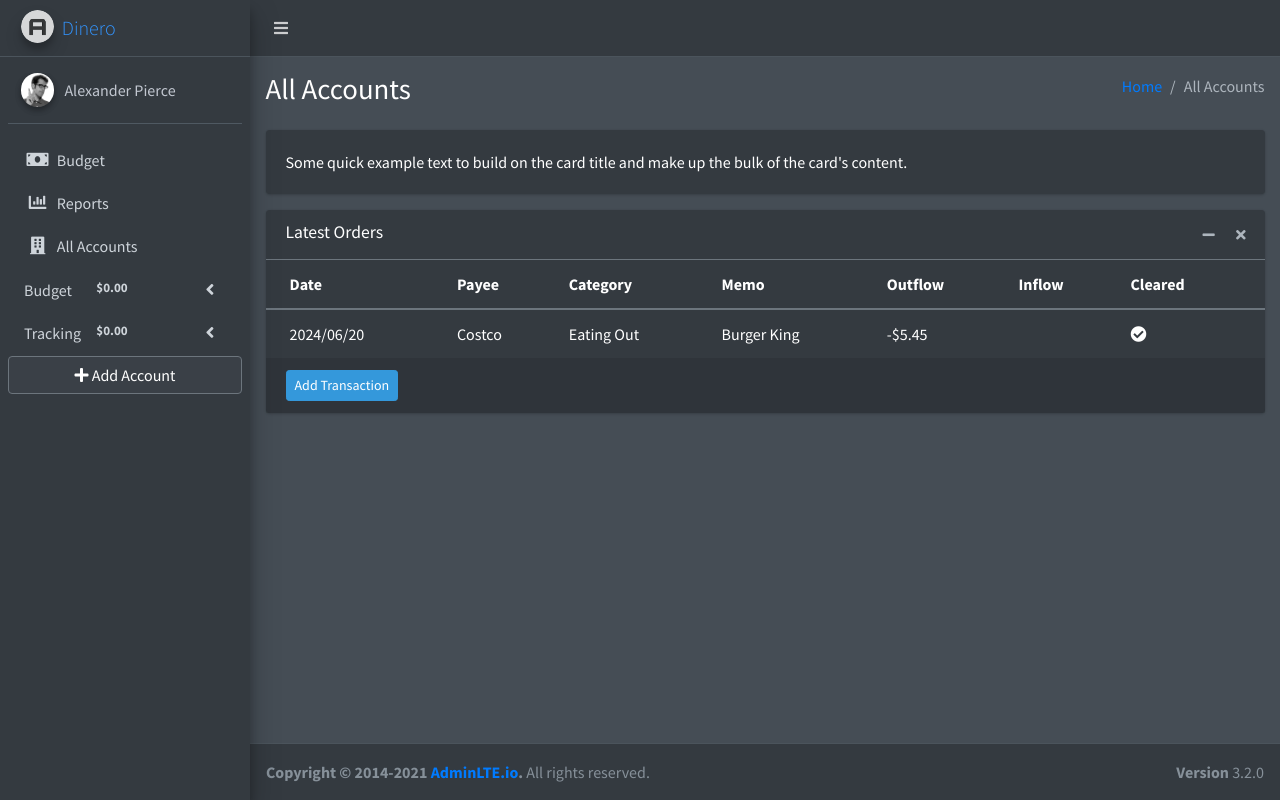
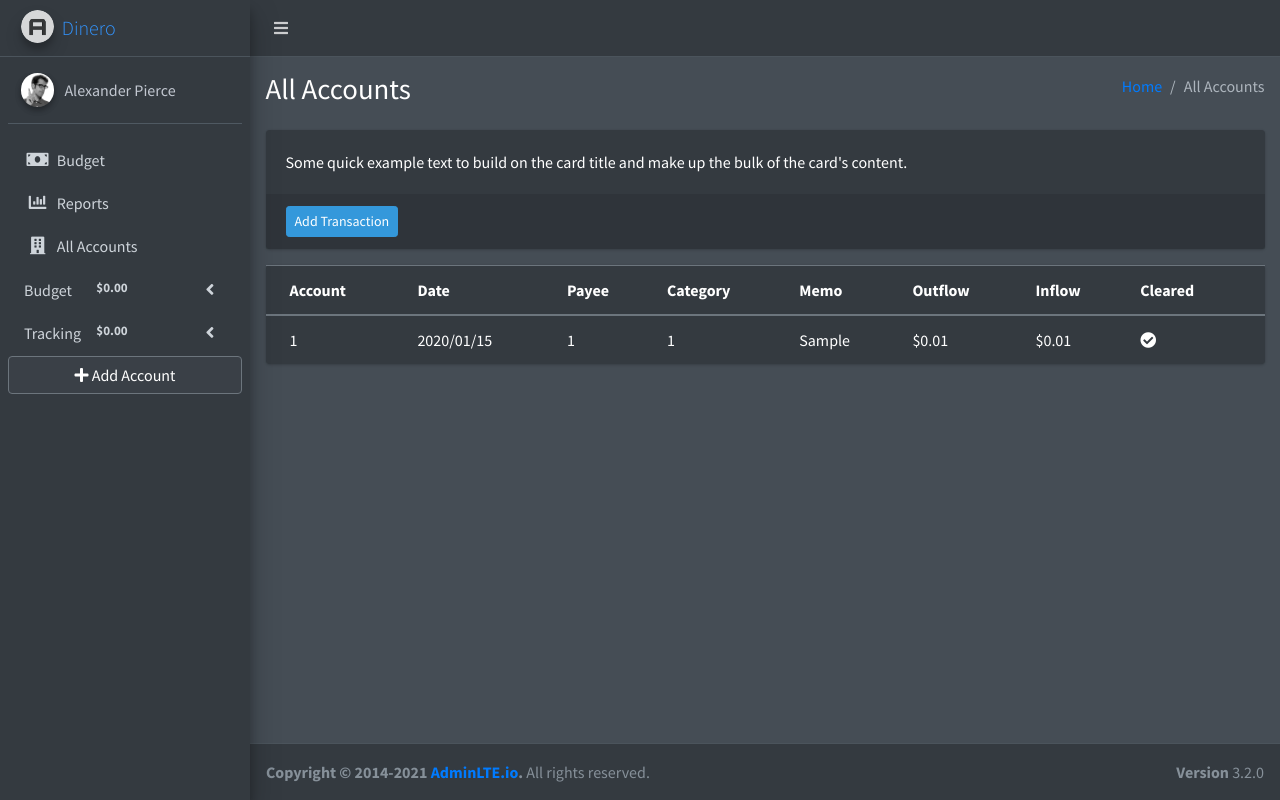
Before and after one commit to enrique-rodriguez/dinero, a Django app: page /accounts/ in a window 1280 px wide. Run offline with Django 5.2, Linux system fonts and the light colour scheme; tables that the repository leaves empty hold one stand-in row (values such as "Sample post"); data that the repository does not hold is empty; some libraries are stand-ins or nearby versions.

Commit message:
Add acount id to transaction model

```diff
--- a/accounts/models.py
+++ b/accounts/models.py
@@ -27,6 +27,7 @@ class AccountProjectionModel(models.Model):
 
 class TransactionProjectionModel(models.Model):
     uuid = models.UUIDField(verbose_name="UUID", unique=True)
+    account_id = models.CharField(max_length=100, verbose_name="Account ID")
     date = models.DateField(verbose_name="Date")
     payee_id = models.CharField(max_length=100, verbose_name="Payee ID")
     category_id = models.CharField(max_length=100, verbose_name="Category ID")
--- a/api/views/v1/get_transactions.py
+++ b/api/views/v1/get_transactions.py
@@ -1,5 +1,22 @@
+from accounts import models
 from django.shortcuts import render
+
+from app import utils
 
 
 def get_transactions(request):
-    return render(request, 'app/accounts/transactions.html')
+    transactions = [
+        {
+            'account': m.account_id,
+            'date': m.date,
+            'payee': m.payee_id,
+            'category': m.category_id,
+            'memo': m.memo,
+            'outflow': '' if m.outflow == 0 else utils.to_dollars(m.outflow),
+            'inflow': '' if m.inflow == 0 else utils.to_dollars(m.inflow),
+            'cleared': m.cleared,
+        }
+        for m in models.TransactionProjectionModel.objects.all()
+    ]
+
+    return render(request, 'app/accounts/transactions.html', {'transactions': transactions})
--- /dev/null
+++ b/app/templates/app/accounts/add_transaction_modal.html
@@ -0,0 +1,47 @@
+<div class="modal fade" id="modal-transaction">
+    <div class="modal-dialog">
+      <div class="modal-content">
+        <div class="modal-header">
+          <h4 class="modal-title">Add Transaction</h4>
+          <button type="button" class="close" data-dismiss="modal" aria-label="Close">
+            <span aria-hidden="true">&times;</span>
+          </button>
+        </div>
+        <div class="modal-body">
+            <form hx-post="{% url 'api:add_account' %}">
+              {% csrf_token %}
+                <div class="card-body">
+                  <div class="form-group">
+                    <label for="accountName">Give it a nickname</label>
+                    <input required type="text" class="form-control" id="accountName" name="account_name">
+                  </div>
+                  <div class="form-group">
+                    <label for="accountType">What type of account are you adding?</label>
+                    <select required class="custom-select rounded-0" id="accountType" name="account_type">
+                        <option selected disabled>Select account type...</option>
+                        <option disabled>--- Budget Accounts ---</option>
+                        <option value="checking">Checking</option>
+                        <option value="savings">Savings</option>
+                        <option value="cash">Cash</option>
+                        <option disabled>--- Tracking Accounts ---</option>
+                        <option value="asset">Asset (i.e. Investment)</option>
+                        <option value="liability">Liability</option>
+                    </select>
+                  </div>
+                  <div class="form-group">
+                    <label for="accountBalance">What is your current account balance?</label>
+                    <input required type="text" class="form-control" id="accountBalance" name="account_balance">
+                  </div>
+                </div>
+                <!-- /.card-body -->
+                <div class="card-footer">
+                  <button type="submit" class="btn btn-primary btn-block">Next</button>
+                </div>
+              </form>
+        </div>
+      </div>
+      <!-- /.modal-content -->
+    </div>
+    <!-- /.modal-dialog -->
+</div>
+<!-- /.modal -->
--- a/app/templates/app/accounts/index.html
+++ b/app/templates/app/accounts/index.html
@@ -34,6 +34,9 @@
               <div class="card-body">
                 <p class="card-text">Some quick example text to build on the card title and make up the bulk of the card's content.</p>
               </div>
+              <div class="card-footer clearfix">
+                <a data-toggle="modal" data-target="#modal-transaction" class="btn btn-sm btn-info float-left">Add Transaction</a>
+              </div>
             </div>
           </div>
         </div>
@@ -41,18 +44,6 @@
           <div class="col">
             <!-- TABLE: LATEST ORDERS -->
             <div class="card">
-              <div class="card-header border-transparent">
-                <h3 class="card-title">Latest Orders</h3>
-
-                <div class="card-tools">
-                  <button type="button" class="btn btn-tool" data-card-widget="collapse">
-                    <i class="fas fa-minus"></i>
-                  </button>
-                  <button type="button" class="btn btn-tool" data-card-widget="remove">
-                    <i class="fas fa-times"></i>
-                  </button>
-                </div>
-              </div>
               <!-- /.card-header -->
               <div class="card-body p-0">
                 <div class="table-responsive">
@@ -63,10 +54,6 @@
                 <!-- /.table-responsive -->
               </div>
               <!-- /.card-body -->
-              <div class="card-footer clearfix">
-                <a href="javascript:void(0)" class="btn btn-sm btn-info float-left">Add Transaction</a>
-              </div>
-              <!-- /.card-footer -->
             </div>
             <!-- /.card -->
           </div>
@@ -79,4 +66,8 @@
 </div>
 <!-- /.content-wrapper -->
 
+
+
+{% include 'app/accounts/add_transaction_modal.html' %}
+
 {% endblock content %}
--- a/app/templates/app/accounts/transactions.html
+++ b/app/templates/app/accounts/transactions.html
@@ -1,6 +1,7 @@
 <table class="table m-0">
     <thead>
     <tr>
+      <th>Account</th>
       <th>Date</th>
       <th>Payee</th>
       <th>Category</th>
@@ -11,14 +12,17 @@
     </tr>
     </thead>
     <tbody>
+    {% for tr in transactions %}
     <tr>
-      <td>2024/06/20</td>
-      <td>Costco</td>
-      <td>Eating Out</td>
-      <td>Burger King</td>
-      <td>-$5.45</td>
-      <td></td>
-      <td><i class="fas fa-check-circle"></i></td>
+      <td>{{ tr.account }}</td>
+      <td>{{ tr.date|date:"Y/m/d" }}</td>
+      <td>{{ tr.payee }}</td>
+      <td>{{ tr.category }}</td>
+      <td>{{ tr.memo }}</td>
+      <td>{{ tr.outflow }}</td>
+      <td>{{ tr.inflow }}</td>
+      <td>{% if tr.cleared %}<i class="fas fa-check-circle"></i>{% endif %}</td>
     </tr>
+    {% endfor %}
     </tbody>
 </table>
```
Also changed, not shown: tests/accounts/test_models.py (+2 -0 lines), tests/api/v1/test_get_transactions.py (+1 -0 lines), accounts/migrations/0004_transactionprojectionmodel_account_id.py (added).
